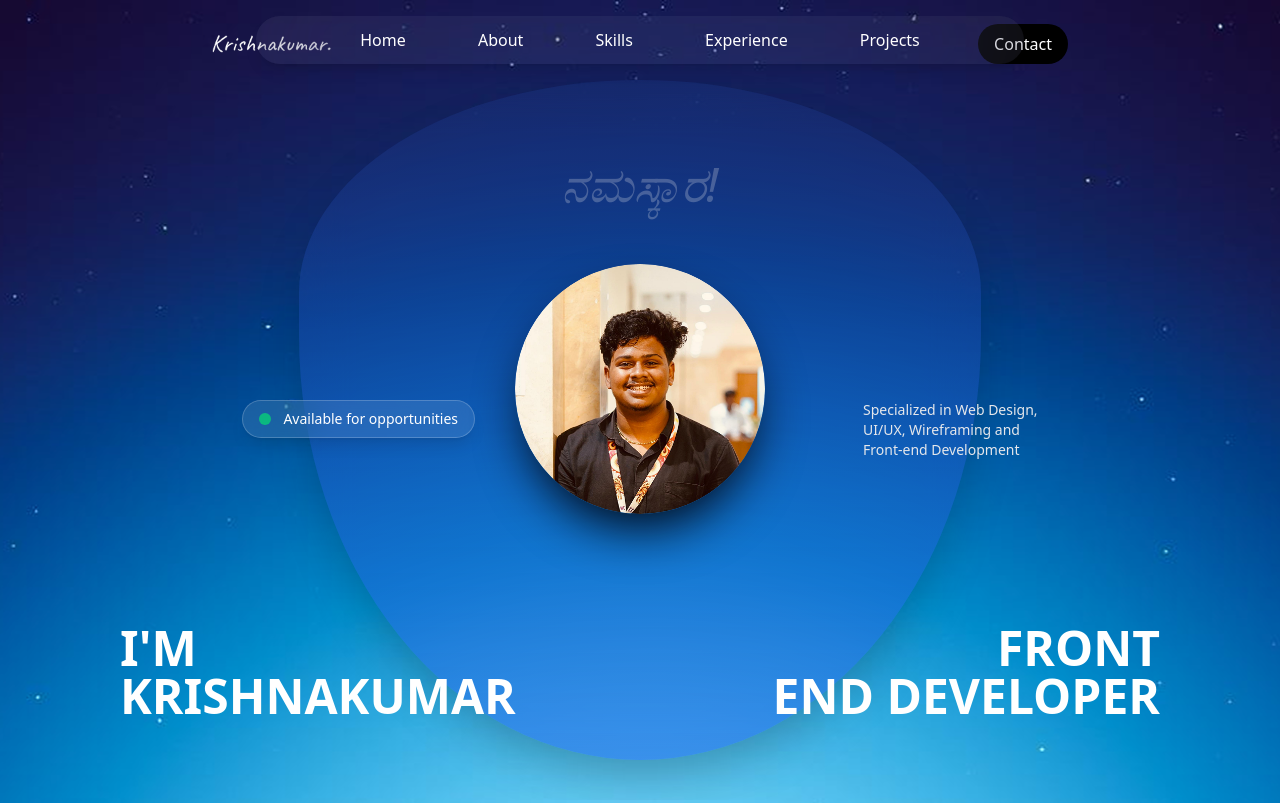
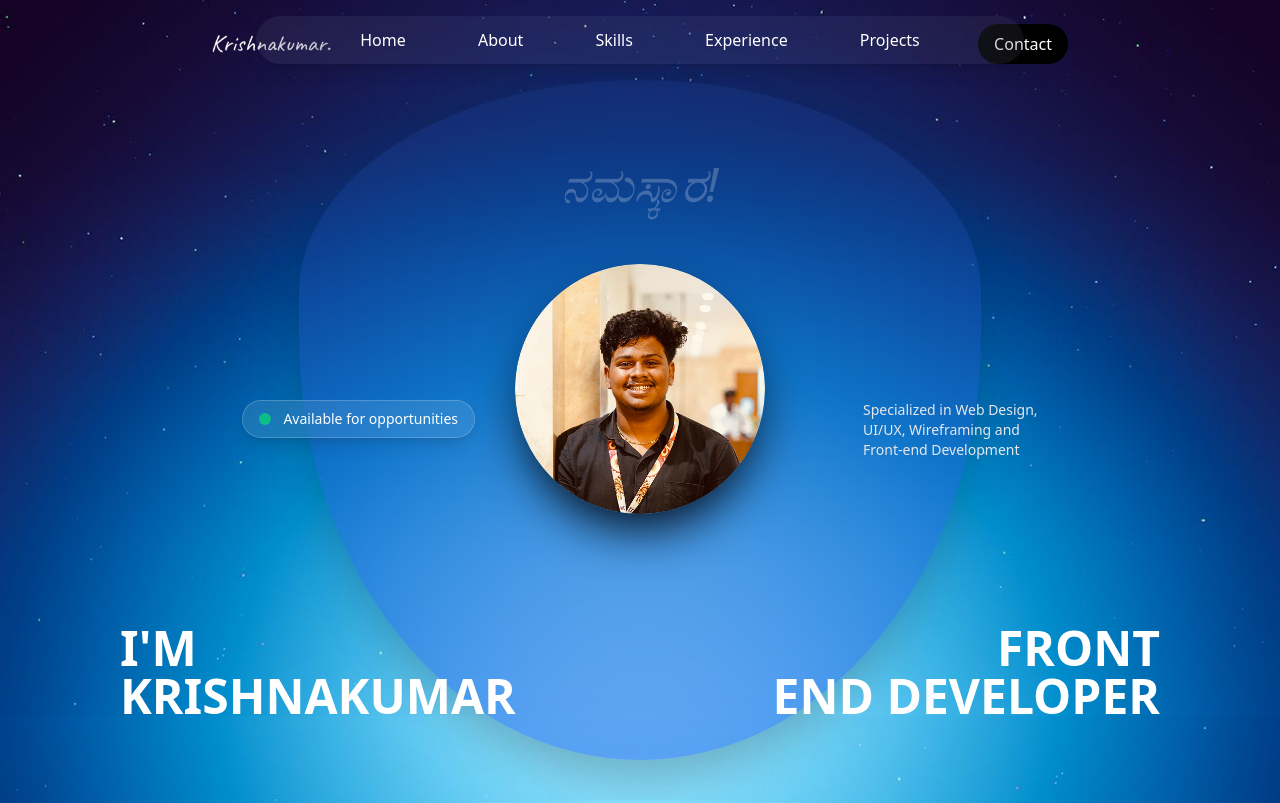
Before and after one commit to KRISHNAKUMAR-N-04/Portfolio, a React (Vite) app: page / in a window 1280 px wide. Shown: the top 803 px of the page. Built offline with nearby package versions, Linux system fonts and the light colour scheme.

Commit message:
Deploy changes

```diff
--- a/src/index.css
+++ b/src/index.css
@@ -7,6 +7,6 @@
 :root {
   background-image: url('./assets/Background-drop.png');
   background-color: rgba(0, 20, 70, 0.8);
-  background-size:auto ;
+  background-size:contain ;
   background-position:top ;
 }
```
